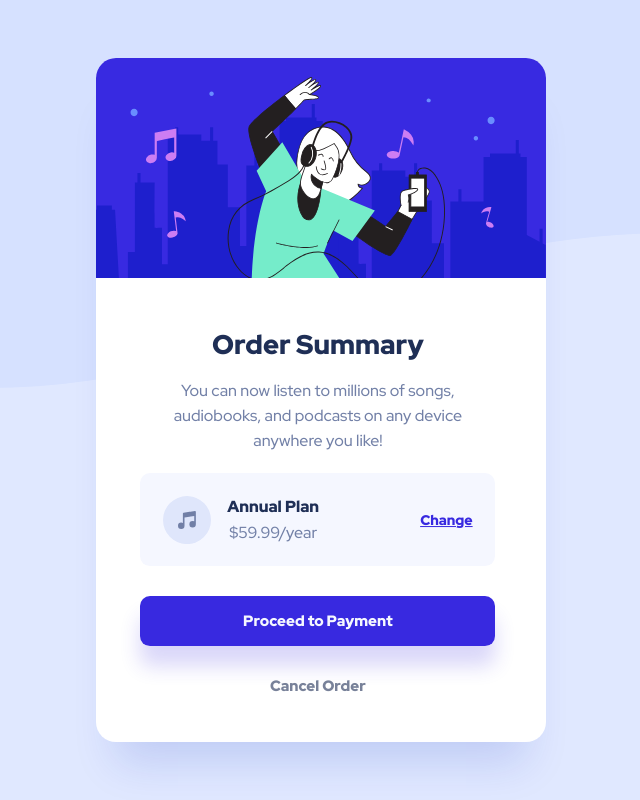
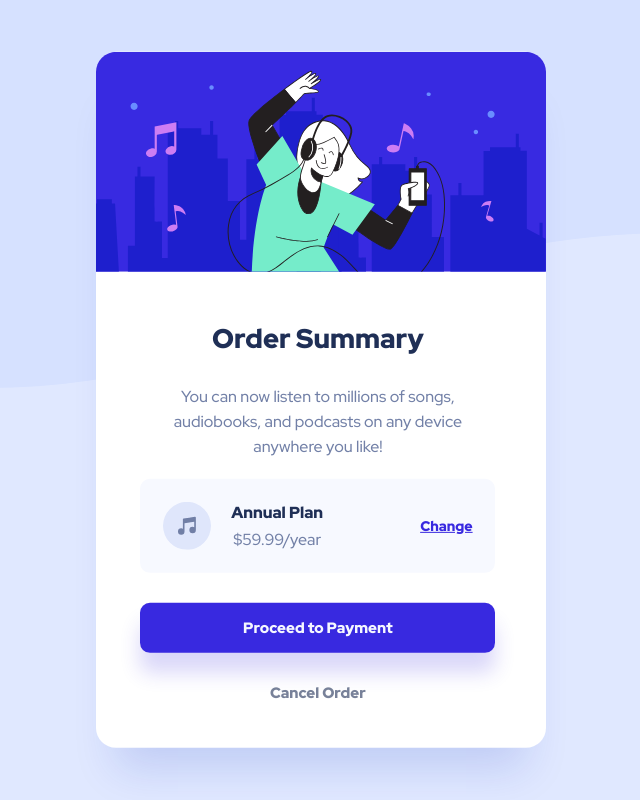
Before and after one commit to LamineGitHub/order-summary-card, a plain HTML site: page index.html in a window 1280 px wide. Shown: the whole page, without its empty margins (319-959 px from the left). Drawn offline with Linux system fonts and the light colour scheme.

Commit message:
Change bg-color and add more gap

```diff
--- a/css/style.css
+++ b/css/style.css
@@ -62,7 +62,7 @@ body {
         color: var(--neutral-dark-blue);
         font-size: clamp(1.375rem, 1.243rem + 0.563vw, 1.75rem);
         font-weight: var(--font-bold);
-        margin-bottom: .58em;
+        margin-bottom: calc(1em + 1px);
     }
 
     p {
@@ -78,14 +78,14 @@ body {
     display: flex;
     justify-content: space-between;
     align-items: center;
-    background-color: var(--neutral-very-pale-blue);
+    background-color: #F7F9FF;
     border-radius: 10px;
     padding: clamp(1em, 0.824em + 0.751vw, 1.5em);
 
     > div {
         display: flex;
         align-items: center;
-        gap: 1rem;
+        gap: 1.25rem
     }
 
     a {
```
